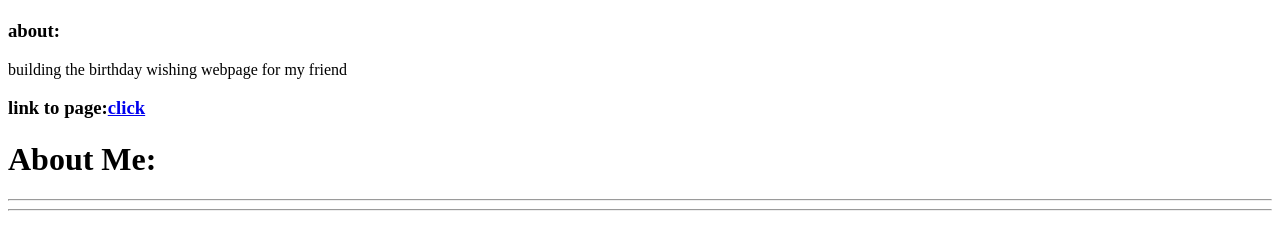
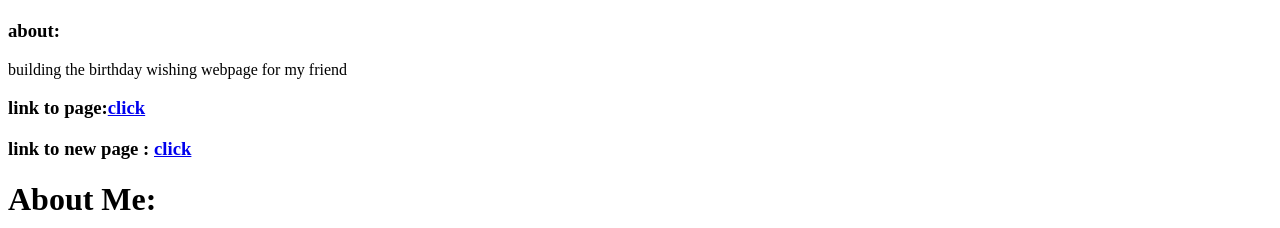
Before and after one commit to vicky2222-2/html_portfolio, a plain HTML site: page index.html in a window 1280 px wide. Shown: the part 1046-1274 px from the top of the page. Drawn offline with Linux system fonts and the light colour scheme.

Commit message:
Update index.html

```diff
--- a/index.html
+++ b/index.html
@@ -20,6 +20,8 @@
     <h3>preview:</h3>
     <img src = "./assets/images/movieworst.png" width="200" > </img>
 
+
+
     <h3>about:</h3>
     <p>building the worst movie ranking webpage using html</p>
     <h3>link to page:<a href="./public/movie-ranking.html">click</a></h3>
@@ -32,6 +34,9 @@
     <h3>about:</h3>
     <p>building the birthday wishing webpage for my friend</p>
     <h3>link to page:<a href="./public/birthday-invite.html">click</a></h3>
+
+
+    <h3> link to new page : <a href="./public/pricing-table.html">click</a></h3>
 
     <h1>About Me:</h1>
     <hr />
```
